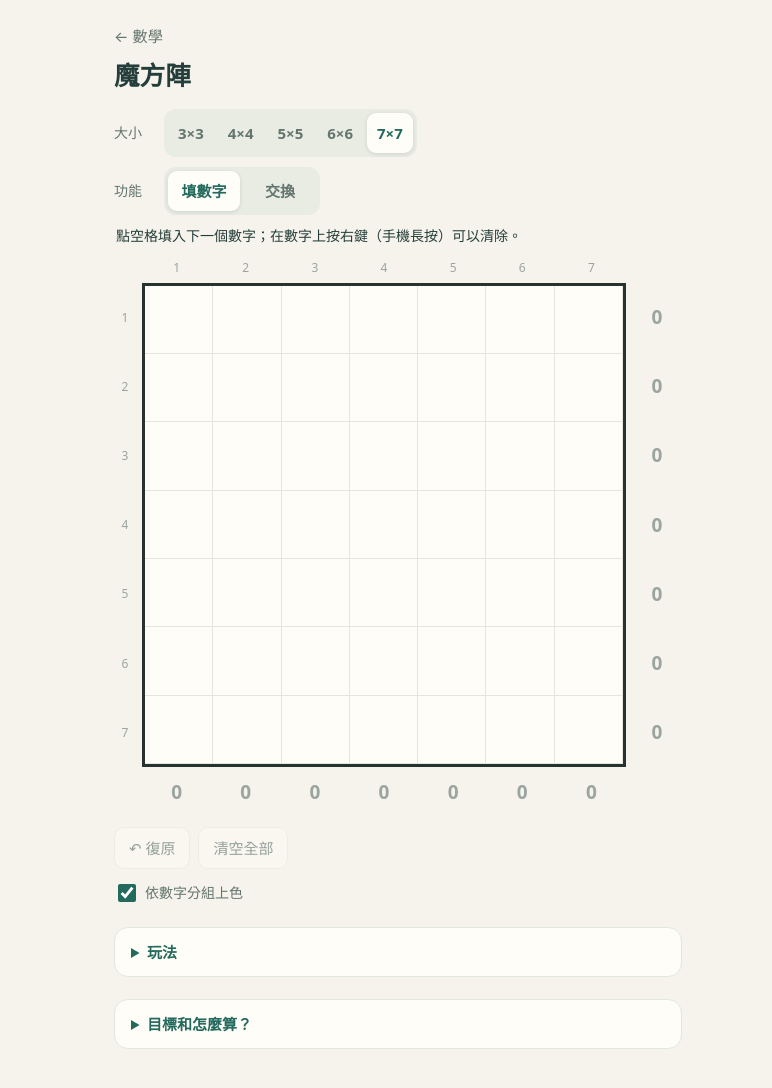
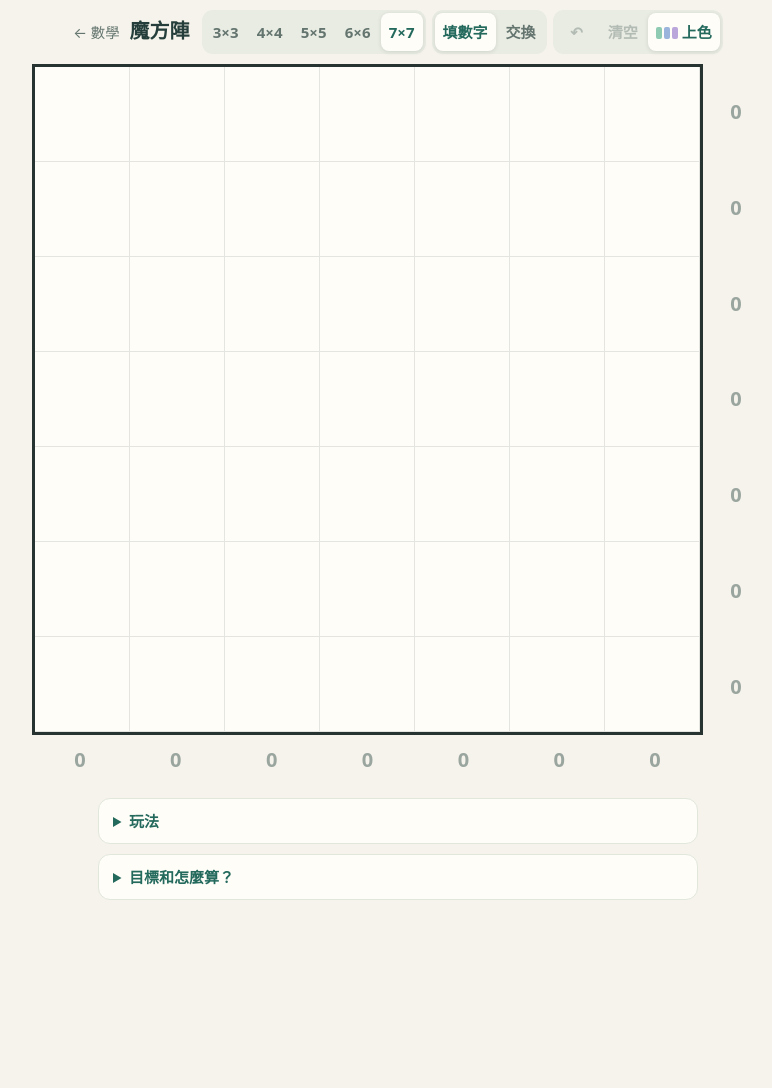
Before and after one commit to glennfriend/online-study-public, a plain HTML site: page math/2026-11-28-magic-square.html in a window 1280 px wide. Shown: the whole page, without its empty margins (242-1014 px from the left). After the commit the page ends 940 px from the top, so only its background shows below. Drawn offline with Linux system fonts and the light colour scheme.

Commit message:
Compact magic square layout so the board fills the screen
Co-Authored-By: Claude Opus 5.5 <noreply@anthropic.com>

```diff
--- a/math/2026-11-28-magic-square.html
+++ b/math/2026-11-28-magic-square.html
@@ -20,46 +20,48 @@
     body { margin: 0; background: #f5f3eb; color: var(--ink); font-family: system-ui, -apple-system, "Noto Sans TC", sans-serif; line-height: 1.6; }
     button { font: inherit; color: inherit; cursor: pointer; -webkit-tap-highlight-color: transparent; }
     button:focus-visible { outline: 3px solid var(--hi); outline-offset: 2px; }
-    main { max-width: 600px; margin: 0 auto; padding: 20px 16px 48px; }
-    .back { display: inline-block; padding: 4px 0; color: var(--muted); text-decoration: none; font-size: .95rem; }
+    main { max-width: 760px; margin: 0 auto; padding: 8px 12px 40px; }
+
+    /* ── 上方：標題列＋一排工具，盡量少佔高度 ── */
+    header { display: flex; align-items: baseline; gap: 10px; margin-right: 6px; }
+    .back { padding: 4px 0; color: var(--muted); text-decoration: none; font-size: .9rem; white-space: nowrap; }
     .back:hover { color: var(--green); }
-    h1 { margin: 4px 0 12px; font-size: 1.6rem; }
+    h1 { margin: 0; font-size: 1.25rem; }
+    .bar { display: flex; flex-wrap: wrap; align-items: center; justify-content: center; gap: 6px; margin: 2px 0 10px; }
+    .seg { display: inline-flex; gap: 2px; padding: 3px; background: #e9ece3; border-radius: 11px; }
+    .seg button { min-width: 42px; min-height: 38px; padding: 2px 8px; border: 0; border-radius: 8px; background: transparent; font-weight: 600; font-size: 15px; color: var(--muted); }
+    .seg button[aria-pressed="true"] { background: var(--paper); color: var(--green); box-shadow: 0 1px 4px #2a3d3524; }
+    .seg.modes button[data-mode="swap"][aria-pressed="true"] { color: var(--main); }
+    .seg button:disabled { opacity: .4; cursor: default; }
+    .seg .swatch { display: inline-grid; grid-template-columns: repeat(3, 6px); gap: 2px; vertical-align: -1px; margin-right: 4px; }
+    .seg .swatch i { width: 6px; height: 12px; border-radius: 2px; background: #c9d0c8; }
+    .seg [aria-pressed="true"] .swatch i:nth-child(1) { background: #8fcbb3; }
+    .seg [aria-pressed="true"] .swatch i:nth-child(2) { background: #9ab4dc; }
+    .seg [aria-pressed="true"] .swatch i:nth-child(3) { background: #bba6db; }
 
-    .row { display: flex; align-items: center; gap: 8px; flex-wrap: wrap; margin-bottom: 10px; }
-    .row > .label { font-size: 14px; color: var(--muted); min-width: 3em; }
-    .seg { display: inline-flex; flex-wrap: wrap; gap: 4px; padding: 4px; background: #e9ece3; border-radius: 12px; }
-    .seg button { min-width: 44px; min-height: 40px; padding: 4px 10px; border: 0; border-radius: 9px; background: transparent; font-weight: 600; font-size: 15px; color: var(--muted); }
-    .seg button[aria-pressed="true"] { background: var(--paper); color: var(--green); box-shadow: 0 1px 4px #2a3d3524; }
-    .seg.modes button { min-width: 72px; }
-    .seg.modes button[data-mode="swap"][aria-pressed="true"] { color: var(--main); }
-
-    .status { min-height: 1.6em; margin: 0 2px 10px; font-size: 14px; color: var(--ink); }
-    .status.win { color: var(--ok); font-weight: 700; }
-
-    /* ── 方陣 ─────────────────────────────── */
-    .wrap { container-type: inline-size; }
+    /* ── 方陣：寬度取「畫面寬」和「畫面高扣掉上方工具列」兩者較小的，不用捲動就看得到整個方陣 ── */
+    .wrap { container-type: inline-size; width: min(100%, calc(100dvh - var(--top, 112px))); min-width: 260px; margin: 0 auto; }
     .square {
-      --label: 22px; --sum: 50px;
-      display: grid; grid-template-columns: var(--label) minmax(0, 1fr) var(--sum); grid-template-rows: auto auto auto;
-      gap: 6px 6px; align-items: stretch;
-      /* 一格的寬度：整個方陣寬扣掉左邊標號、右邊總和與間距，再除以 n。 */
-      --cell: calc((100cqi - var(--label) - var(--sum) - 12px) / var(--n));
+      --sum: clamp(36px, 9cqi, 56px);
+      display: grid; grid-template-columns: minmax(0, 1fr) var(--sum); gap: 5px;
+      /* 一格的寬度：整個方陣寬扣掉右邊總和與間距，再除以 n。 */
+      --cell: calc((100cqi - var(--sum) - 5px) / var(--n));
     }
-    .labels-top, .sums-bottom { display: grid; grid-template-columns: repeat(var(--n), minmax(0, 1fr)); }
-    .labels-left, .sums-right { display: grid; grid-template-rows: repeat(var(--n), minmax(0, 1fr)); }
-    .labels-top span, .labels-left span { display: flex; align-items: center; justify-content: center; font-size: 12px; color: #9aa59f; }
+    .sums-bottom { display: grid; grid-template-columns: repeat(var(--n), minmax(0, 1fr)); }
+    .sums-right { display: grid; grid-template-rows: repeat(var(--n), minmax(0, 1fr)); }
     .sum { display: flex; align-items: center; justify-content: center; font-weight: 700; font-variant-numeric: tabular-nums; color: #9aa59f;
-      font-size: clamp(12px, calc(var(--cell) * .34), 19px); border-radius: 8px; transition: background .2s, color .2s; }
+      font-size: clamp(12px, calc(var(--cell) * .3), 20px); border-radius: 7px; transition: background .2s, color .2s; }
     .sums-right .sum { margin: 2px 0; }
     .sums-bottom .sum { margin: 0 2px; min-height: 2em; }
     .sum.part { color: var(--ink); }
     .sum.ok { color: var(--ok); background: var(--ok-bg); }
     .sum.bad { color: var(--bad); background: var(--bad-bg); }
     .board { position: relative; display: grid; grid-template-columns: repeat(var(--n), minmax(0, 1fr)); grid-template-rows: repeat(var(--n), minmax(0, 1fr)); aspect-ratio: 1;
-      border: 3px solid var(--frame); background: var(--paper); user-select: none; -webkit-user-select: none; }
+      border: 3px solid var(--frame); background: var(--paper); user-select: none; -webkit-user-select: none; transition: border-color .3s; }
+    .board.win { border-color: var(--ok); }
     .cell { position: relative; display: flex; align-items: center; justify-content: center; padding: 0; border: 0;
       border-right: 1px solid #2633311f; border-bottom: 1px solid #2633311f; background: var(--paper);
-      font-weight: 700; font-variant-numeric: tabular-nums; font-size: clamp(13px, calc(var(--cell) * .42), 34px); color: var(--ink);
+      font-weight: 700; font-variant-numeric: tabular-nums; font-size: clamp(13px, calc(var(--cell) * .42), 40px); color: var(--ink);
       transition: background .18s, transform .12s; }
     .cell:hover { background: #f1f5ec; }
     .cell.filled.g0 { background: #d9efe6; } .cell.filled.g1 { background: #dde6f3; } .cell.filled.g2 { background: #e8e0f1; }
@@ -75,25 +77,17 @@
     .cell.erasing { background: var(--bad-bg) !important; color: var(--bad); }
     .mode-fill .cell:not(.filled):hover::before { content: attr(data-next); color: #23695c66; }
 
-    .tools { display: flex; flex-wrap: wrap; gap: 8px; margin-top: 16px; }
-    .tools button { min-height: 42px; padding: 6px 14px; border: 1px solid var(--line); border-radius: 10px; background: var(--paper); font-size: 15px; }
-    .tools button:hover:not(:disabled) { border-color: var(--green); color: var(--green); }
-    .tools button:disabled { opacity: .45; cursor: default; }
-    .toggles { display: flex; flex-wrap: wrap; gap: 6px 18px; margin-top: 12px; font-size: 14px; color: var(--muted); }
-    .toggles label { display: inline-flex; align-items: center; gap: 6px; cursor: pointer; }
-    .toggles input { width: 18px; height: 18px; accent-color: var(--green); }
-
-    details { margin-top: 22px; padding: 12px 16px; border: 1px solid var(--line); border-radius: 14px; background: var(--paper); font-size: 15px; }
+    details { max-width: 600px; margin: 18px auto 0; padding: 10px 14px; border: 1px solid var(--line); border-radius: 12px; background: var(--paper); font-size: 15px; }
+    details + details { margin-top: 10px; }
     summary { cursor: pointer; font-weight: 700; color: var(--green); }
-    details p, details ol, details ul { margin: 8px 0; }
-    details ol, details ul { padding-left: 1.3em; }
+    details p, details ul { margin: 8px 0; }
+    details ul { padding-left: 1.3em; }
     .formula { display: inline-block; padding: 2px 10px; border-radius: 8px; background: #eef3ea; font-family: ui-monospace, Menlo, Consolas, monospace; }
     table.targets { border-collapse: collapse; margin: 6px 0; font-variant-numeric: tabular-nums; }
     table.targets td, table.targets th { padding: 2px 12px; border-bottom: 1px solid var(--line); text-align: center; }
-    [hidden] { display: none !important; }
     @media (max-width: 420px) {
-      .square { --label: 16px; --sum: 42px; gap: 5px 4px; --cell: calc((100cqi - var(--label) - var(--sum) - 8px) / var(--n)); }
-      .seg.modes button { min-width: 64px; padding: 4px 8px; }
+      main { padding: 6px 10px 32px; }
+      .seg button { min-width: 38px; padding: 2px 6px; }
     }
     @media (prefers-reduced-motion: reduce) {
       *, *::before, *::after { animation: none !important; transition: none !important; }
@@ -102,44 +96,33 @@
 </head>
 <body>
   <main>
+    <div id="top">
+      <noscript><p>請啟用 JavaScript 才能玩。</p></noscript>
+      <div class="bar">
+        <header>
           <a class="back" href="index.html">← 數學</a>
           <h1>魔方陣</h1>
-    <noscript><p>請啟用 JavaScript 才能玩。</p></noscript>
-
-    <div class="row">
-      <span class="label">大小</span>
+        </header>
         <div class="seg" id="sizes" role="group" aria-label="方陣大小"></div>
-    </div>
-    <div class="row">
-      <span class="label">功能</span>
         <div class="seg modes" id="modes" role="group" aria-label="功能">
           <button type="button" data-mode="fill">填數字</button>
           <button type="button" data-mode="swap">交換</button>
         </div>
+        <div class="seg" role="group" aria-label="工具">
+          <button type="button" id="undo" title="復原" aria-label="復原">↶</button>
+          <button type="button" id="clear">清空</button>
+          <button type="button" id="color" title="依數字分組上色"><span class="swatch" aria-hidden="true"><i></i><i></i><i></i></span>上色</button>
         </div>
-
-    <p class="status" id="status" role="status" aria-live="polite"></p>
+      </div>
+    </div>
 
     <div class="wrap">
       <div class="square" id="square">
-        <span></span>
-        <div class="labels-top" id="labels-top" aria-hidden="true"></div>
-        <span></span>
-        <div class="labels-left" id="labels-left" aria-hidden="true"></div>
         <div class="board" id="board" role="grid" aria-label="魔方陣格子"></div>
         <div class="sums-right" id="sums-right" aria-label="每一橫列的總和"></div>
-        <span></span>
         <div class="sums-bottom" id="sums-bottom" aria-label="每一直行的總和"></div>
         <span></span>
       </div>
-    </div>
-
-    <div class="tools">
-      <button type="button" id="undo">↶ 復原</button>
-      <button type="button" id="clear">清空全部</button>
-    </div>
-    <div class="toggles">
-      <label><input type="checkbox" id="opt-color" checked> 依數字分組上色</label>
     </div>
 
     <details>
@@ -149,7 +132,8 @@
         <li><b>交換</b>：先點一個數字，再點另一格，兩格就會對調；第二下點空格就是把數字搬過去。再點同一格可以取消。</li>
         <li><b>清除</b>：在數字上按滑鼠右鍵；手機上是長按數字。任何模式都可以用。</li>
         <li>右邊是每一橫列的總和，下面是每一直行的總和。整條填滿且剛好等於目標和會變綠色，不對或已經超過會變紅色。</li>
-        <li>「依數字分組上色」：每 n 個數字一組、一組一種顏色。例如 7×7 時 1～7 同色、8～14 同色…，可以看出每一組數字被排在哪些位置。</li>
+        <li><b>上色</b>：數字依大小分組上色，例如 3×3 時 1～3、4～6、7～9 各一種顏色。一列如果都是同一色（都是小數字或都是大數字），總和一定不對。</li>
+        <li>全部填完、每一列每一行都對時，外框會變綠色。</li>
       </ul>
     </details>
 
@@ -243,9 +227,6 @@
         cellEls.push(btn);
       }
 
-      const nums = Array.from({ length: n }, (_, i) => `<span>${i + 1}</span>`).join('');
-      $('labels-top').innerHTML = nums;
-      $('labels-left').innerHTML = nums;
       $('sums-right').innerHTML = Array.from({ length: n }, () => '<div class="sum"></div>').join('');
       $('sums-bottom').innerHTML = Array.from({ length: n }, () => '<div class="sum"></div>').join('');
       rowEls = [...$('sums-right').children];
@@ -293,23 +274,11 @@
       $('clear').disabled = filled === 0;
       board.className = `board mode-${mode}`;
       $('square').classList.toggle('plain', !opts.color);
+      $('color').setAttribute('aria-pressed', String(opts.color));
       [...$('modes').children].forEach(btn => btn.setAttribute('aria-pressed', String(btn.dataset.mode === mode)));
 
-      const status = $('status');
-      status.className = 'status';
-      const okCount = states.filter(s => s.cls === 'ok').length;
-      if (filled === n * n) {
-        if (okCount === states.length) {
-          status.textContent = `全部填完了：每一橫列、每一直行的總和都是 ${goal}。`;
-          status.classList.add('win');
-        } else {
-          status.textContent = `全部填完了，${states.length} 條線裡有 ${okCount} 條是 ${goal}。用「交換」調整看看。`;
-        }
-      } else if (mode === 'swap') {
-        status.textContent = picked >= 0 ? `已選 ${b.cells[picked]}，再點另一格來交換（點同一格取消）。` : '點一個數字，再點另一格，兩格就會對調。';
-      } else {
-        status.textContent = '點空格填入下一個數字；在數字上按右鍵（手機長按）可以清除。';
-      }
+      // 全部填完而且每一列、每一行都對，外框變綠。
+      board.classList.toggle('win', filled === n * n && states.every(st => st.cls === 'ok'));
       save();
     }
 
@@ -415,8 +384,12 @@
       picked = -1;
       update();
     });
-    $('opt-color').checked = opts.color;
-    $('opt-color').addEventListener('change', e => { opts.color = e.target.checked; update(); });
+    $('color').addEventListener('click', () => { opts.color = !opts.color; update(); });
+
+    // 方陣寬度要扣掉上方工具列的高度（工具列在窄螢幕會折成兩行），整個方陣才不用捲動就看得到。
+    const fitTop = () => document.documentElement.style.setProperty('--top', ($('top').offsetHeight + 24) + 'px');
+    new ResizeObserver(fitTop).observe($('top'));
+    fitTop();
 
     load();
     if (!boards[n]) boards[n] = blank(n);
```
Lines whose indentation alone changed are shown as unchanged.
